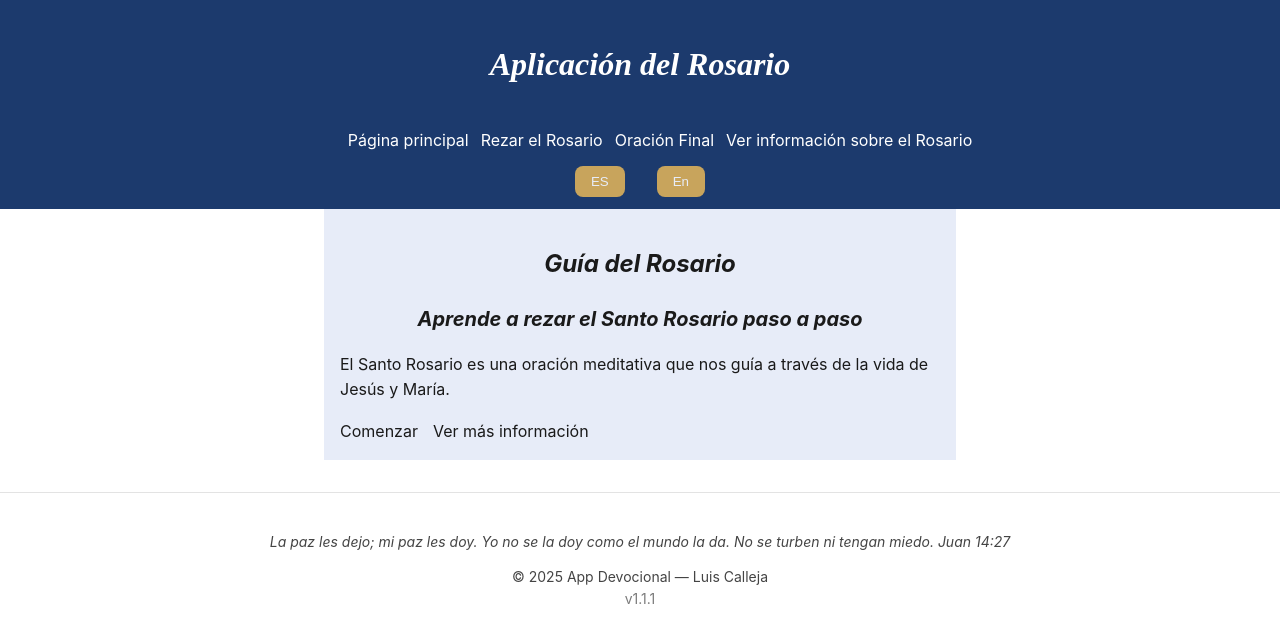
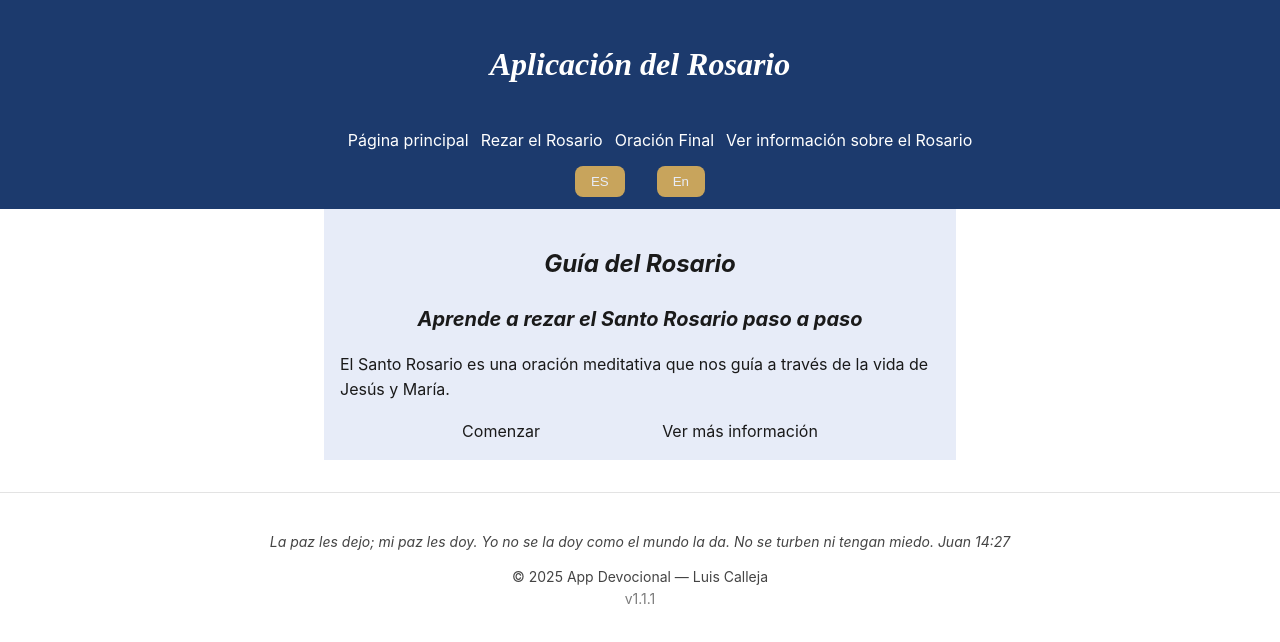
Before and after one commit to LuisDev912/Rosary-guide, a React (Vite) app: page / in a window 1280 px wide. Shown: the top 642 px of the page. Built offline with nearby package versions, Linux system fonts and the light colour scheme.

Commit message:
refactor: center links in home page

```diff
--- a/src/pages/HomePage.jsx
+++ b/src/pages/HomePage.jsx
@@ -12,7 +12,7 @@ export default function HomePage() {
 
             <div className="navigationLinks" style={{
                 display: 'flex',
-                gap: '15px'
+                justifyContent: 'space-evenly'
             }}>
                 <NavLink to="/Rosary" className="start-link">
                     {t("home.startButton")}
```
